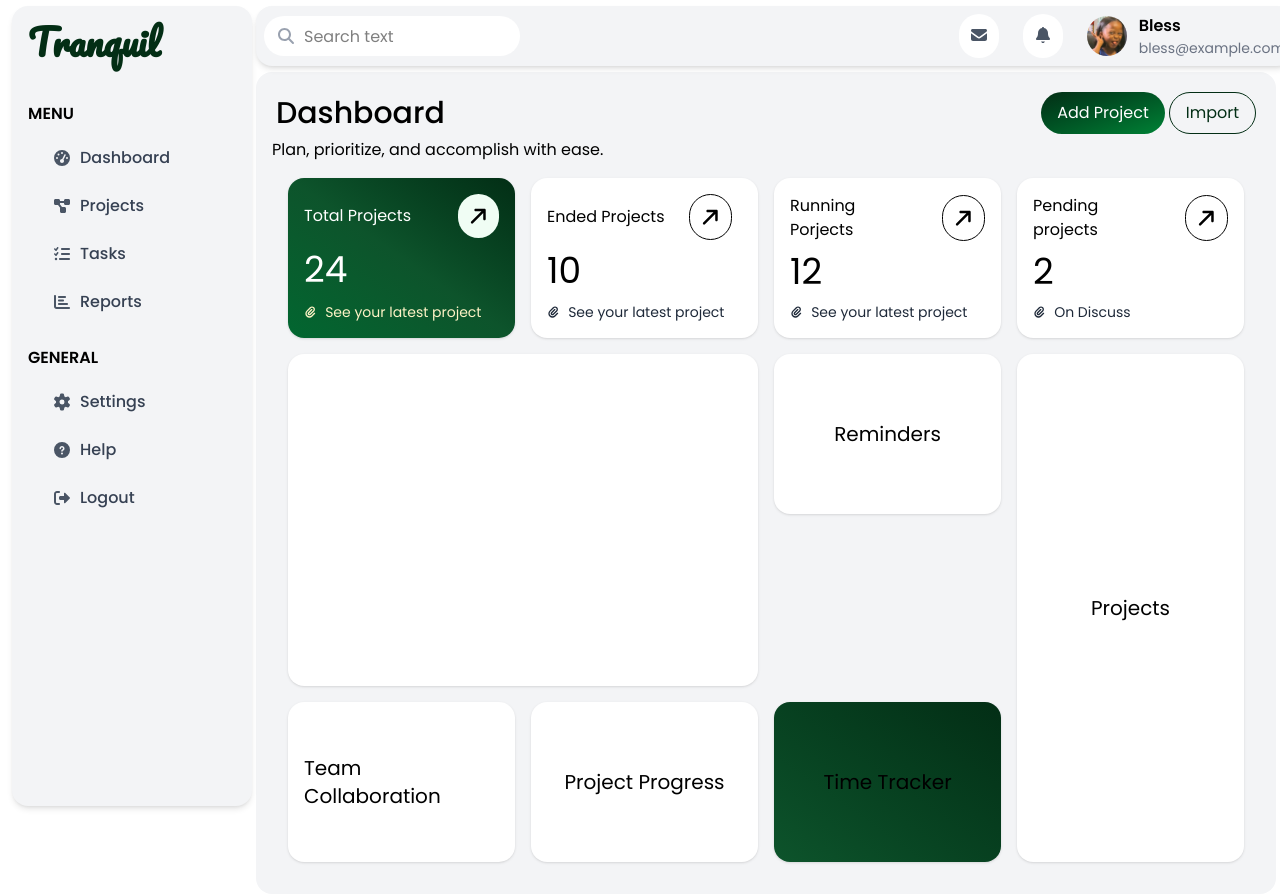
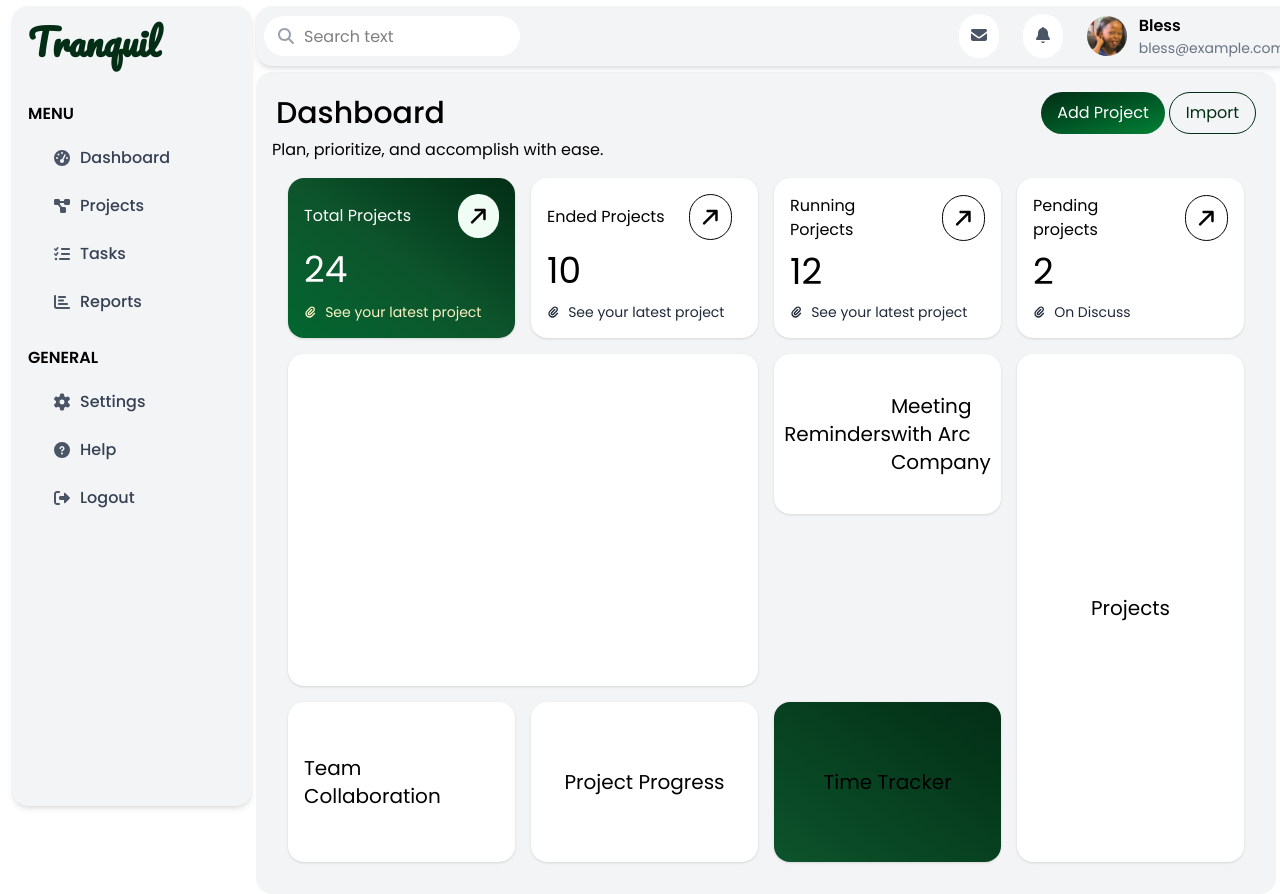
Before and after one commit to Blxss-T/Progress-Tracking-System-frontend, a React (Vite) app: page / in a window 1280 px wide. Built offline with nearby package versions, Linux system fonts and the light colour scheme; a web font is replaced by a local one.

Commit message:
Initial commit

```diff
--- a/src/components/Dashboard.jsx
+++ b/src/components/Dashboard.jsx
@@ -107,7 +107,8 @@ function Dashboard() {
       <Chart />
     </div>
     <div className="bg-white rounded-2xl shadow p-4 h-40 flex items-center justify-center">
-      Reminders
+      <h2>Reminders</h2>
+      <span>Meeting with Arc Company</span>
     </div>
     <div className="bg-white row-span-2 rounded-2xl shadow p-4  flex items-center justify-center">
       Projects
--- a/src/components/sideBar.jsx
+++ b/src/components/sideBar.jsx
@@ -47,7 +47,7 @@ function Sidebar() {
         className={`md:w-60 h-full mx-3 rounded-2xl bg-gray-100 shadow-md p-4 fixed top-1.5 transition-transform duration-300
         ${isOpen ? "translate-x-0" : "-translate-x-full"} md:translate-x-0`}
       >
-        <div className="flex justify-between items-center mb-10">
+        <div className=" block sm:flex jsm:ustify-between sm:items-center sm:mb-10">
           <h1 className="text-4xl text-green-950 font-bold">Tranquil</h1>
         </div>
 
```
